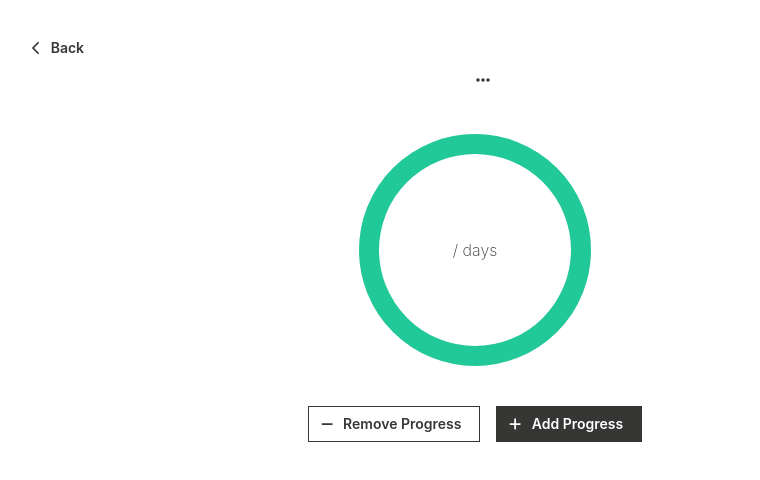
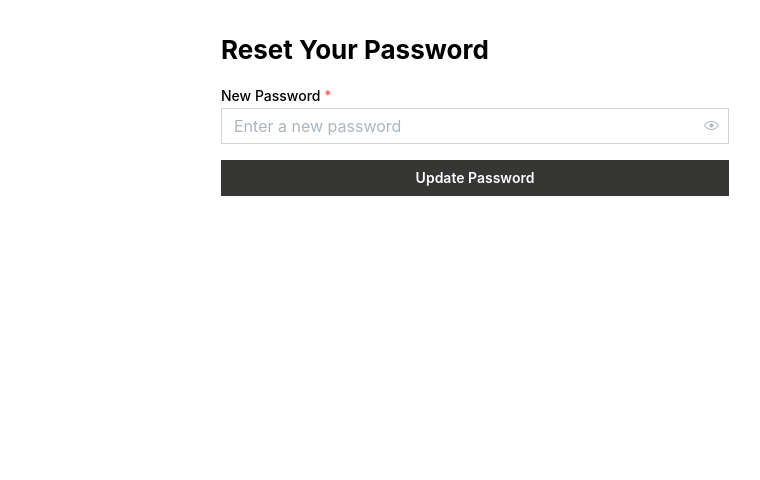
Before and after one commit to hfitzsim/ygt, a React (Vite) app: page /ygt/reset-password in a window 1280 px wide. Shown: the top 480 px of the page, without its empty margins (165-925 px from the left). Built offline with nearby package versions, Linux system fonts and the light colour scheme; no server answers; the database is empty.

Commit message:
add reset password flow

```diff
--- a/src/components/AuthForm.tsx
+++ b/src/components/AuthForm.tsx
@@ -8,12 +8,14 @@ import {
     PasswordInput,
     Button,
     Stack,
+    Text,
 } from '@mantine/core';
 import { useDisclosure } from '@mantine/hooks';
 
 const AuthForm = () => {
     const [visible, { toggle }] = useDisclosure(false);
     const [mode, setMode] = useState<'signIn' | 'signUp'>('signIn');
+    const [error, setError] = useState<string | null>(null);
 
     const form = useForm({
         initialValues: {
@@ -38,7 +40,6 @@ const AuthForm = () => {
     });
 
     const handleSubmit = async () => {
-        console.log('handleSubmit called');
         if (form.validate().hasErrors) {
             console.log('Form validation errors:', form.errors);
         }
@@ -67,6 +68,23 @@ const AuthForm = () => {
         }
     };
 
+    async function requestPasswordReset(email: string) {
+        setError(null);
+        const { data, error } = await supabase.auth.resetPasswordForEmail(
+            email,
+            {
+                redirectTo: 'https://hfitzsim.dev/ygt/reset-password',
+            },
+        );
+
+        if (error) {
+            setError('Error sending reset email:' + error.message.toString());
+            return;
+        }
+
+        console.log('Password reset email sent:', data);
+    }
+
     const toggleMode = () => {
         if (mode === 'signIn') {
             setMode('signUp');
@@ -90,7 +108,22 @@ const AuthForm = () => {
                     key={form.key('password')}
                     visible={visible}
                     onVisibilityChange={toggle}
+                    mb={0}
                 />
+                {mode === 'signIn' && (
+                    <Button
+                        variant='transparent'
+                        size='xs'
+                        c='blue'
+                        m={0}
+                        py={0}
+                        style={{ alignSelf: 'flex-end' }}
+                        onClick={() =>
+                            requestPasswordReset(form.getValues().email)
+                        }>
+                        Forgot Password
+                    </Button>
+                )}
                 {mode === 'signUp' && (
                     <PasswordInput
                         label='Confirm Password'
@@ -99,6 +132,15 @@ const AuthForm = () => {
                         visible={visible}
                         onVisibilityChange={toggle}
                     />
+                )}
+                {error && (
+                    <Text
+                        c='red'
+                        size='sm'
+                        fw={600}
+                        style={{ alignSelf: 'center' }}>
+                        {error}
+                    </Text>
                 )}
                 <Button onClick={handleSubmit}>
                     {mode === 'signUp' ? 'Sign Up' : 'Sign In'}
--- /dev/null
+++ b/src/components/ResetPW.tsx
@@ -0,0 +1,101 @@
+import { useState, useEffect } from 'react';
+import {
+    Container,
+    Title,
+    PasswordInput,
+    Button,
+    Stack,
+    Notification,
+} from '@mantine/core';
+import { FontAwesomeIcon } from '@fortawesome/react-fontawesome';
+import { faCheck, faXmark } from '@fortawesome/free-solid-svg-icons';
+import supabase from '../supabaseClient';
+
+const ResetPW = () => {
+    const [newPassword, setNewPassword] = useState('');
+    const [loading, setLoading] = useState(false);
+    const [notification, setNotification] = useState<{
+        message: string;
+        type: 'success' | 'error';
+    } | null>(null);
+
+    useEffect(() => {
+        const hash = window.location.hash;
+        const token = new URLSearchParams(hash.substring(1)).get(
+            'access_token',
+        );
+        if (token) {
+            supabase.auth.setSession({
+                access_token: token,
+                refresh_token: '',
+            });
+        }
+    }, []);
+
+    async function handleSubmit(e: React.FormEvent) {
+        e.preventDefault();
+        setLoading(true);
+        setNotification(null);
+
+        const { error } = await supabase.auth.updateUser({
+            password: newPassword,
+        });
+
+        if (error) {
+            setNotification({ message: error.message, type: 'error' });
+        } else {
+            setNotification({
+                message: 'Password updated successfully!',
+                type: 'success',
+            });
+        }
+
+        setLoading(false);
+    }
+    return (
+        <Container size='xs' pt='xl'>
+            <Title order={2} mb='md'>
+                Reset Your Password
+            </Title>
+            <form onSubmit={handleSubmit}>
+                <Stack>
+                    <PasswordInput
+                        label='New Password'
+                        placeholder='Enter a new password'
+                        value={newPassword}
+                        onChange={e => setNewPassword(e.currentTarget.value)}
+                        required
+                    />
+                    <Button type='submit' loading={loading}>
+                        Update Password
+                    </Button>
+                    {notification && (
+                        <Notification
+                            icon={
+                                notification.type === 'success' ? (
+                                    <FontAwesomeIcon icon={faCheck} />
+                                ) : (
+                                    <FontAwesomeIcon icon={faXmark} />
+                                )
+                            }
+                            color={
+                                notification.type === 'success'
+                                    ? 'green'
+                                    : 'red'
+                            }
+                            title={
+                                notification.type === 'success'
+                                    ? 'Success'
+                                    : 'Error'
+                            }
+                            withCloseButton={false}>
+                            {notification.message}
+                        </Notification>
+                    )}
+                </Stack>
+            </form>
+        </Container>
+    );
+};
+
+export default ResetPW;
--- a/src/main.tsx
+++ b/src/main.tsx
@@ -9,6 +9,7 @@ import { UserProvider } from './context/UserContext.tsx';
 // components
 import Root from './Root.tsx';
 import Progress from './components/Progress.tsx';
+import ResetPW from './components/ResetPW.tsx';
 
 // styles
 import theme from './styles/theme.ts';
@@ -26,6 +27,10 @@ const router = createBrowserRouter([
         path: '/ygt/:id',
         element: <Progress />,
     },
+    {
+        path: '/ygt/reset-password',
+        element: <ResetPW />,
+    },
 ]);
 
 createRoot(document.getElementById('root')!).render(
```
